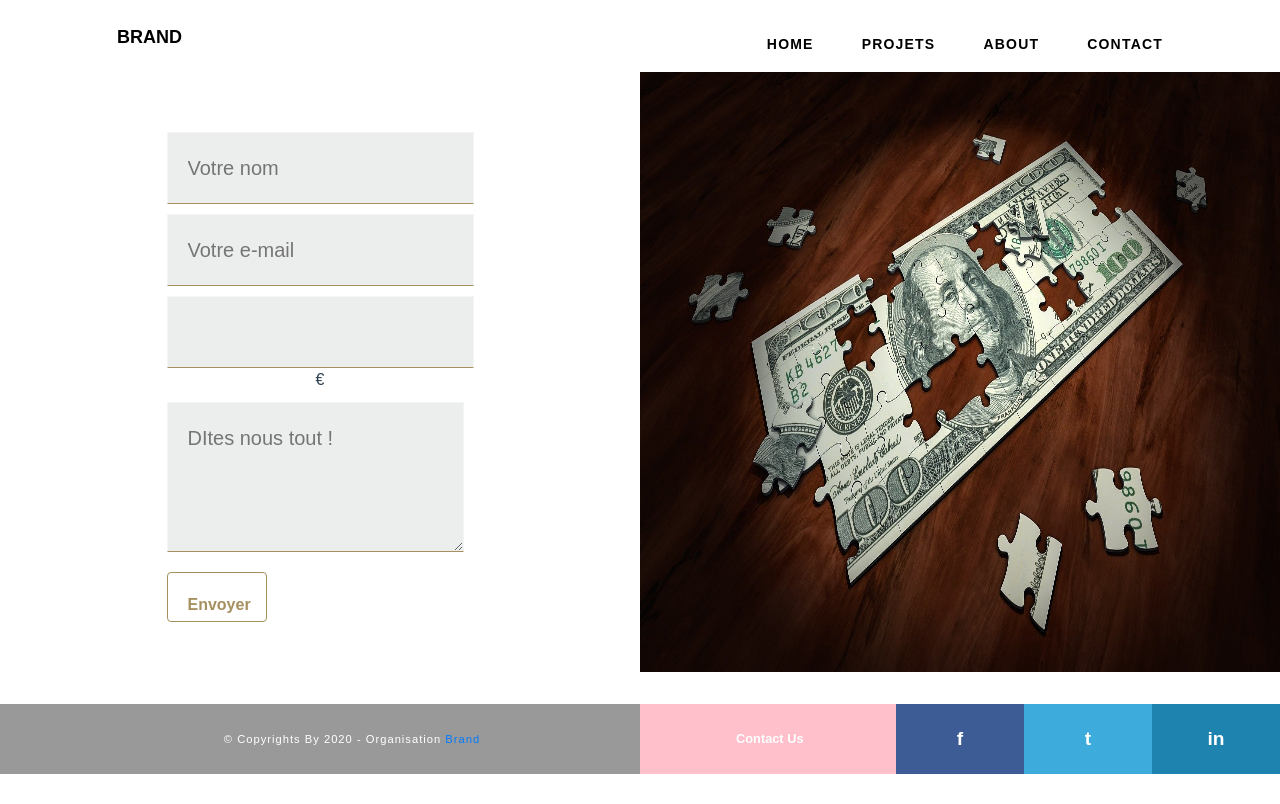
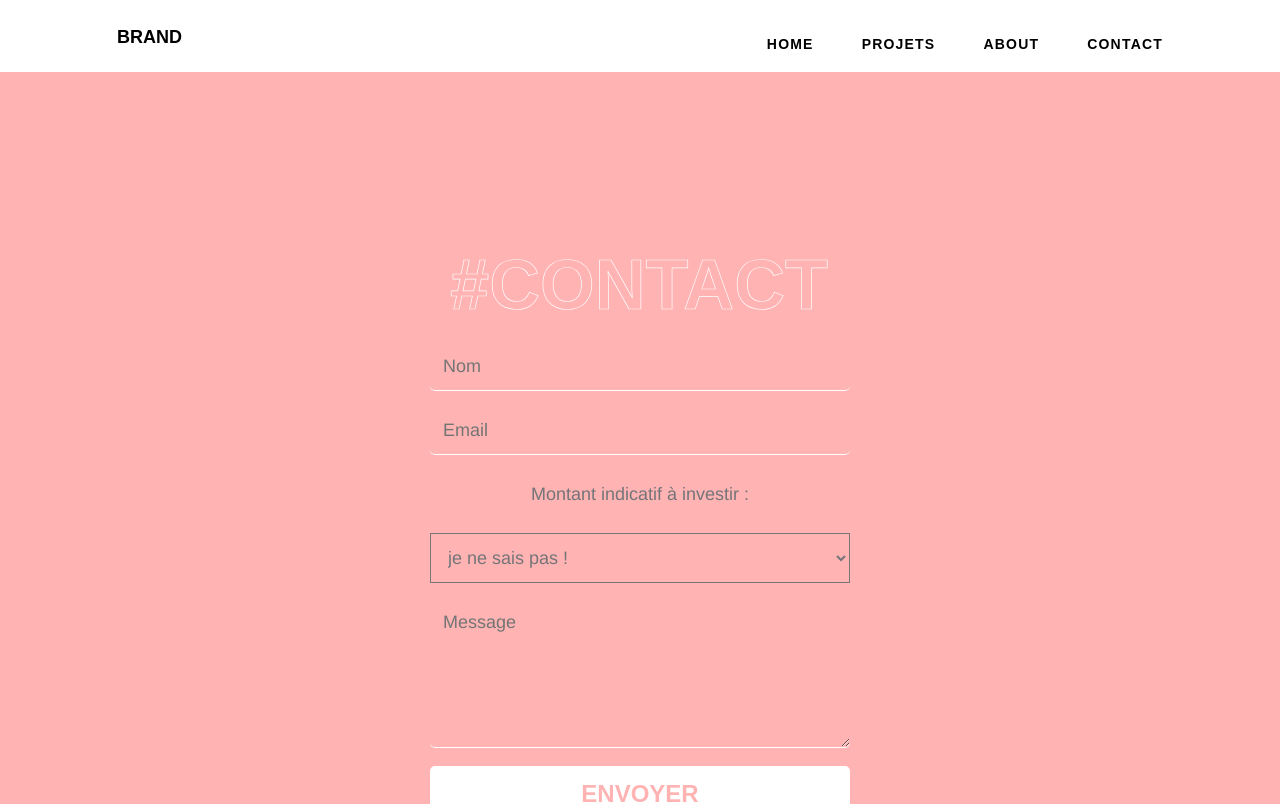
Before and after one commit to silviacec/s2l, a Vue app: page /ContactInvestisseur in a window 1280 px wide. Shown: the top 804 px of the page. Built offline with nearby package versions, Linux system fonts and the light colour scheme.

Commit message:
fix 2 contact pages

```diff
--- a/src/views/ContactEntrepreneur.vue
+++ b/src/views/ContactEntrepreneur.vue
@@ -1,75 +1,132 @@
-<template lang="html">
-  <div>
-    <div class="page-contact">
-
-      <form >
-        <input type="text" name="nom" value="" id="name" placeholder="Votre nom">
-        <input type="text" name="entreprise" value="" id="company" placeholder="Le nom de votre entreprise">
-        <input type="text" name="email" value="" id="email" placeholder="Votre e-mail">
-        <input type="number" name="" id="amount" value="La somme dont vous avez besoin"> €
-        <textarea id="message" class="input" name="message" rows="6" placeholder="Expliquez-nous synthétiquement votre projet"></textarea>
-        <input type="submit" name="Envoyer" value="Envoyer" class="btn">
-
+<template>
+<div class="contact">
+  <span class="navbar__menu-item"><span data-menu-item-text="#Discover" class="navbar__menu-item-title">#Contact</span>
+    <span class="menu-item-hover-image" data-image-url="chat.jpg" style="
+                      background-image: url(chat.jpg);
+                    "></span>
+  </span>
+  <form>
+    <input name="name" type="text" class="feedback-input" placeholder="Nom" />
+    <input name="company" type="text" class="feedback-input" placeholder="Nom de l'entreprise" />
+    <input name="email" type="text" class="feedback-input" placeholder="Email" />
+    <textarea name="text" class="feedback-input" placeholder="Votre projet en quelques lignes"></textarea>
+    <input type="submit" value="ENVOYER"/>
   </form>
-
-        <img src="@/assets/puzzle_blanc.jpg" />
-
-  </div>
-
 </div>
 </template>
-
-
 <script>
-
 export default {
-    name: "ContactEntrepreneur",
-  };
-
+  name: "Essai"
+}
 </script>
-
-<style lang="css" scoped>
-
-.page-contact {
-  display: flex;
-  justify-content: space-around;
+<style>
+/* #FFB3B3 */
+.contact {
   width: 100%;
+  height: 100%;
+  background-color: #FFB3B3 ;
+  display: grid;
+  place-content: center;
 }
-
-  img {
-    width: 50%;
+.navbar__menu-item {
+  font-family: "Oswald", sans-serif;
+  text-transform: uppercase;
+  font-size: 4.4em;
+  padding: 60px 20px;
+  font-weight: 700;
+  width: 300px;
+  height: 100px;
+  position: relative;
+  cursor: pointer;
 }
-
-
-  input, textarea {
-  display: block;
-  padding: 20px;
-  font-size: 20px;
-  margin-top: 10px;
-  border-top: 1px solid #F5F5F5;
-  border-right: 1px solid #F5F5F5;
-  border-left: 1px solid #F5F5F5;
-  border-bottom:  1px solid #A6905F;
-  width: auto;
-  background-color: #ECEDED;
+.navbar__menu-item-title {
+  position: relative;
+  color: transparent;
+  -webkit-text-stroke: 0.01em white;
+  transition: -webkit-text-stroke 0.5s ease, color 0.5s ease;
 }
-
-  .btn {
-  display:block;
-  width: 100px;
-  height: 50px;
-  margin-top: 20px;
-  font-family: Arial,sans-serif;
-  font-size: medium;
-  font-weight: bold;
-  text-align: center;
-  background-color: white;
-  color: #A6905F;
-  border: 1px solid #A6905F;
+.navbar__menu-item:hover .navbar__menu-item-title {
+  -webkit-text-stroke: none;
+  color: white;
 }
-
-  .btn:hover {
-  background: grey;
+.navbar__menu-item-title::after {
+  content: attr(data-menu-item-text);
+  position: absolute;
+  top: 0;
+  bottom: 0;
+  left: 0;
+  right: 0;
+  font-weight: 900;
+  -webkit-text-stroke: 0.012em white;
+  color: transparent;
+  opacity: 0;
+  transition: opacity 0.5s ease;
 }
-
+.menu-item-hover-image {
+  width: 198px;
+  height: 230px;
+  position: absolute;
+  top: 0;
+  left: 0;
+  background-size: cover;
+  background-repeat: no-repeat;
+  background-position-x: 75%;
+  opacity: 0;
+  transition: opacity 0.3s, transform 0.7s cubic-bezier(0.23, 1, 0.32, 1);
+  /* This places the cursor in the center of the image. Divide the width and height by 2 to get the top and left offsets :) */
+  margin: -115px 0 0 -99px;
+  overflow: hidden;
+  pointer-events: none;
+  z-index: 2;
+}
+.navbar__menu-item:hover .menu-item-hover-image {
+  opacity: 1;
+}
+.navbar__menu-item:hover .navbar__menu-item-title::after {
+  opacity: 1;
+  z-index: 3;
+}
+/* ------------ contact form ----------- */
+form { max-width:420px; margin:50px auto; }
+.feedback-input {
+  color:white;
+  font-family: Helvetica, Arial, sans-serif;
+  font-weight:500;
+  font-size: 18px;
+  border-radius: 5px;
+  line-height: 22px;
+  background-color: transparent;
+  border:1px solid white;
+  border-top: transparent;
+  border-right: transparent;
+  border-left: transparent;
+  transition: all 0.3s;
+  padding: 13px;
+  margin-bottom: 15px;
+  width:100%;
+  box-sizing: border-box;
+  outline:0;
+}
+.feedback-input:focus { border:2px solid #CC4949; }
+textarea {
+  height: 150px;
+  line-height: 150%;
+  resize:vertical;
+}
+[type="submit"] {
+  font-family: 'Montserrat', Arial, Helvetica, sans-serif;
+  width: 100%;
+  background:white;
+  border-radius:5px;
+  border:0;
+  cursor:pointer;
+  color:#ffb3b3 ;
+  font-size:24px;
+  padding-top:10px;
+  padding-bottom:10px;
+  transition: all 0.3s;
+  margin-top:-4px;
+  font-weight:700;
+}
+[type="submit"]:hover { background:#CC4949; }
 </style>
--- a/src/views/ContactInvestisseur.vue
+++ b/src/views/ContactInvestisseur.vue
@@ -1,73 +1,161 @@
-<template lang="html">
-  <div>
-    <div class="page-contact">
+<template>
+<div class="contact">
+  <span class="navbar__menu-item"><span data-menu-item-text="#Discover" class="navbar__menu-item-title">#Contact</span>
+    <span class="menu-item-hover-image" data-image-url="chat.jpg" style="
+                      background-image: url(chat.jpg);
+                    "></span>
+  </span>
+  <form>
+    <input name="name" type="text" class="feedback-input" placeholder="Nom" />
+    <input name="email" type="text" class="feedback-input" placeholder="Email" />
 
-      <form >
-        <input type="text" name="nom" value="" id="name" placeholder="Votre nom">
-        <input type="text" name="email" value="" id="email" placeholder="Votre e-mail">
-        <input type="number" name="" id="amount" value="La somme que vous souhaitez investir"> €
-        <textarea id="message" class="input" name="message" rows="6" placeholder="DItes nous tout !"></textarea>
-        <input type="submit" name="Envoyer" value="Envoyer" class="btn">
+    <label class="feedback-select" for="amount">Montant indicatif à investir : </label>
+    <select class="feedback-select" name="amount" id="amount">
+        <option value="pas">je ne sais pas !</option>
+        <option value="5">5 000 €</option>
+        <option value="10">10 000 €</option>
+        <option value="20">20 000 €</option>
+        <option value="30">30 000 €</option>
+        <option value="40">40 000 €</option>
+        <option value="50">50 000 €</option>
+        <option value="100">100 000 €</option>
+        <option value="200">200 000 €</option>
 
+    </select>
+    <textarea name="text" class="feedback-input" placeholder="Message"></textarea>
+    <input type="submit" value="ENVOYER"/>
   </form>
-        <img src="@/assets/puzzle_dollar.jpg" />
-
-  </div>
-
 </div>
 </template>
-
 <script>
-
 export default {
-    name: "ContactInvestisseur",
-  };
-
+  name: "Essai"
+}
 </script>
-
-<style lang="css" scoped>
-
-.page-contact {
-  display: flex;
-  justify-content: space-around;
+<style>
+/* #FFB3B3 */
+.contact {
   width: 100%;
+  height: 100%;
+  background-color: #FFB3B3 ;
+  display: grid;
+  place-content: center;
+}
+.navbar__menu-item {
+  font-family: "Oswald", sans-serif;
+  text-transform: uppercase;
+  font-size: 4.4em;
+  padding: 60px 20px;
+  font-weight: 700;
+  width: 300px;
+  height: 100px;
+  position: relative;
+  cursor: pointer;
+}
+.navbar__menu-item-title {
+  position: relative;
+  color: transparent;
+  -webkit-text-stroke: 0.01em white;
+  transition: -webkit-text-stroke 0.5s ease, color 0.5s ease;
+}
+.navbar__menu-item:hover .navbar__menu-item-title {
+  -webkit-text-stroke: none;
+  color: white;
+}
+.navbar__menu-item-title::after {
+  content: attr(data-menu-item-text);
+  position: absolute;
+  top: 0;
+  bottom: 0;
+  left: 0;
+  right: 0;
+  font-weight: 900;
+  -webkit-text-stroke: 0.012em white;
+  color: transparent;
+  opacity: 0;
+  transition: opacity 0.5s ease;
+}
+.menu-item-hover-image {
+  width: 198px;
+  height: 230px;
+  position: absolute;
+  top: 0;
+  left: 0;
+  background-size: cover;
+  background-repeat: no-repeat;
+  background-position-x: 75%;
+  opacity: 0;
+  transition: opacity 0.3s, transform 0.7s cubic-bezier(0.23, 1, 0.32, 1);
+  /* This places the cursor in the center of the image. Divide the width and height by 2 to get the top and left offsets :) */
+  margin: -115px 0 0 -99px;
+  overflow: hidden;
+  pointer-events: none;
+  z-index: 2;
+}
+.navbar__menu-item:hover .menu-item-hover-image {
+  opacity: 1;
+}
+.navbar__menu-item:hover .navbar__menu-item-title::after {
+  opacity: 1;
+  z-index: 3;
+}
+/* ------------ contact form ----------- */
+form { max-width:420px; margin:50px auto; }
+.feedback-input {
+  color:white;
+  font-family: Helvetica, Arial, sans-serif;
+  font-weight:500;
+  font-size: 18px;
+  border-radius: 5px;
+  line-height: 22px;
+  background-color: transparent;
+  border:1px solid white;
+  border-top: transparent;
+  border-right: transparent;
+  border-left: transparent;
+  transition: all 0.3s;
+  padding: 13px;
+  margin-bottom: 15px;
+  width:100%;
+  box-sizing: border-box;
+  outline:0;
 }
 
-  img {
-    width: 50%;
+.feedback-select {
+  color:#757579;
+  font-family: Helvetica, Arial, sans-serif;
+  font-weight:500;
+  font-size: 18px;
+  line-height: 22px;
+  background-color: transparent;
+  transition: all 0.3s;
+  padding: 13px;
+  margin-bottom: 15px;
+  width:100%;
+  box-sizing: border-box;
+  outline:0;
 }
 
-  input, textarea {
-  display: block;
-  padding: 20px;
-  font-size: 20px;
-  margin-top: 10px;
-  border-top: 1px solid #F5F5F5;
-  border-right: 1px solid #F5F5F5;
-  border-left: 1px solid #F5F5F5;
-  border-bottom:  1px solid #A6905F;
-  width: auto;
-  background-color: #ECEDED;
+.feedback-input:focus { border:2px solid #CC4949; }
+textarea {
+  height: 150px;
+  line-height: 150%;
+  resize:vertical;
 }
-
-  .btn {
-  display:block;
-  width: 100px;
-  height: 50px;
-  margin-top: 20px;
-  /* font style */
-  font-family: Arial,sans-serif;
-  font-size: medium;
-  font-weight: bold;
-  /* background style */
-  text-align: center;
-  background-color: white;
-  color: #A6905F;
-  border: 1px solid #A6905F;
+[type="submit"] {
+  font-family: 'Montserrat', Arial, Helvetica, sans-serif;
+  width: 100%;
+  background:white;
+  border-radius:5px;
+  border:0;
+  cursor:pointer;
+  color:#ffb3b3 ;
+  font-size:24px;
+  padding-top:10px;
+  padding-bottom:10px;
+  transition: all 0.3s;
+  margin-top:-4px;
+  font-weight:700;
 }
-
-  .btn:hover {
-  background: grey;
-  }
-
+[type="submit"]:hover { background:#CC4949; }
 </style>
```
Lines whose indentation alone changed are shown as unchanged.
